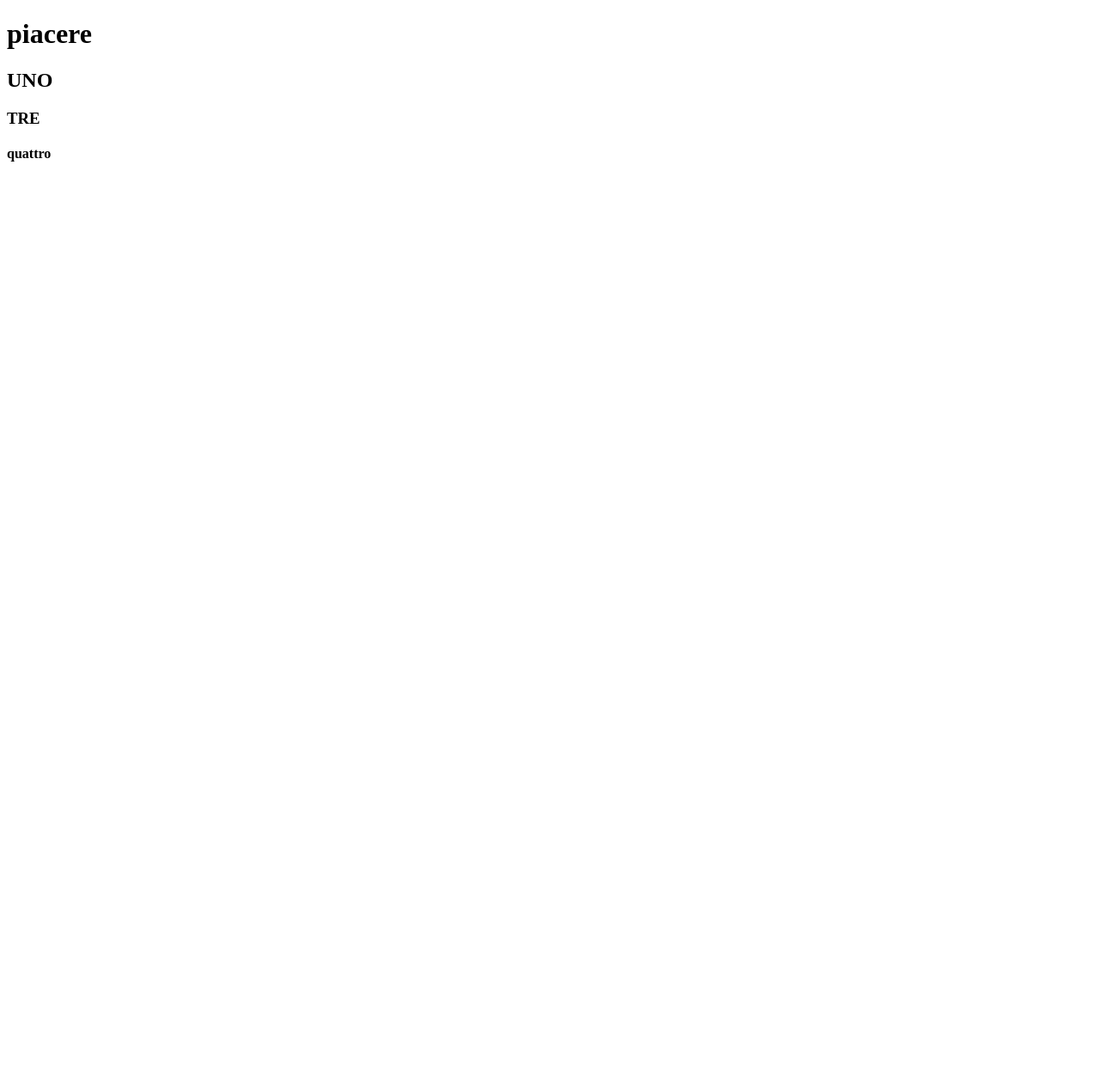
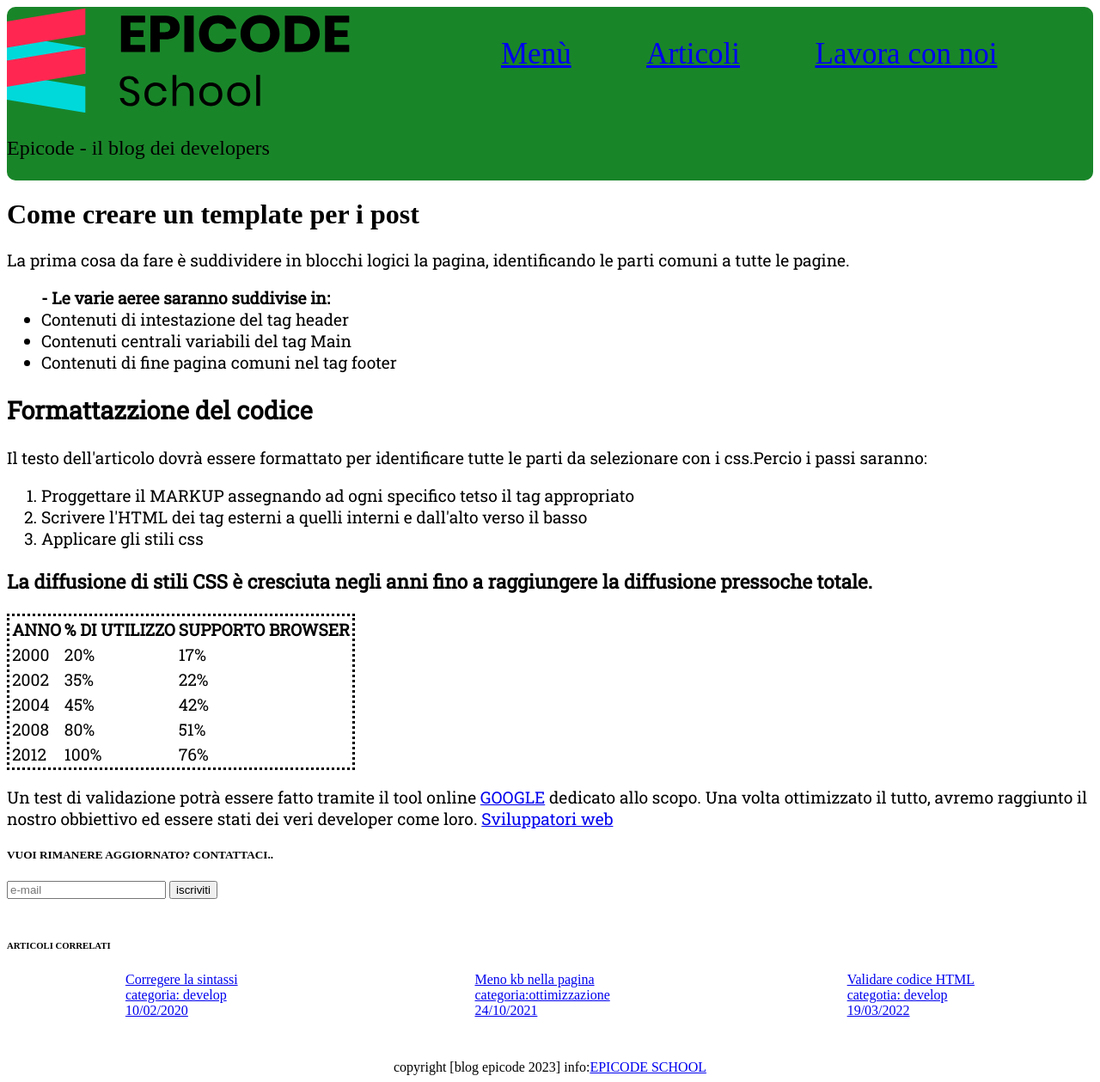
Before and after one commit to Simone-Congiu/U1-W1-D2, a plain HTML site: page index.html in a window 1280 px wide. Shown: the whole page at 86% size. Before the commit the page ends 800 px from the top, so only its background shows below. Drawn offline with Linux system fonts and the light colour scheme.

Commit message:
blog-example

```diff
--- a/index.html
+++ b/index.html
@@ -1,16 +1,139 @@
 <!DOCTYPE html>
 <html lang="en">
-<head>
-    <meta charset="UTF-8">
-    <meta http-equiv="X-UA-Compatible" content="IE=edge">
-    <meta name="viewport" content="width=device-width, initial-scale=1.0">
-    <title>Document</title>
-</head>
-<body>
-    <h1>piacere</h1>
-    <h2>UNO</h2>
-    <H3>TRE</H3>
-    <h4>quattro</h4>
+  <head>
+    <meta charset="UTF-8" />
+    <meta http-equiv="X-UA-Compatible" content="IE=edge" />
+    <meta name="viewport" content="width=device-width, initial-scale=1.0" />
+    <link rel="stylesheet" href="style.css" type="text/css" />
+    <title>Sviluppo di una pagina web: blog-Epicode</title>
+  </head>
+  <body>
+    <header id="header">
+      <div>
+        <img src="./assets/img/logo.svg" alt="Epicode-logo" />
+        <p>Epicode - il blog dei developers</p>
+      </div>
 
-</body>
+      <ul class="menu">
+        <li class="li"><a href="#">Menù</a></li>
+        <li class="li"><a href="#">Articoli</a></li>
+        <li class="li"><a href="#">Lavora con noi</a></li>
+      </ul>
+    </header>
+
+    <main id="main">
+      <h1>Come creare un template per i post</h1>
+      <div class="content">
+        <p>
+          La prima cosa da fare è suddividere in blocchi logici la pagina,
+          identificando le parti comuni a tutte le pagine.
+        </p>
+
+        <ul>
+          <b>- Le varie aeree saranno suddivise in:</b>
+          <li>Contenuti di intestazione del tag header</li>
+          <li>Contenuti centrali variabili del tag Main</li>
+          <li>Contenuti di fine pagina comuni nel tag footer</li>
+        </ul>
+
+        <h2>Formattazzione del codice</h2>
+        <p>
+          Il testo dell'articolo dovrà essere formattato per identificare tutte
+          le parti da selezionare con i css.Percio i passi saranno:
+        </p>
+        <ol>
+          <li>
+            Proggettare il MARKUP assegnando ad ogni specifico tetso il tag
+            appropriato
+          </li>
+          <li>
+            Scrivere l'HTML dei tag esterni a quelli interni e dall'alto verso
+            il basso
+          </li>
+          <li>Applicare gli stili css</li>
+        </ol>
+
+        <h3>
+          La diffusione di stili CSS è cresciuta negli anni fino a raggiungere
+          la diffusione pressoche totale.
+        </h3>
+        <table class="table">
+          <thead>
+            <tr>
+              <th>ANNO</th>
+              <th>% DI UTILIZZO</th>
+              <th>SUPPORTO BROWSER</th>
+            </tr>
+          </thead>
+          <tbody>
+            <tr>
+              <td>2000</td>
+              <td>20%</td>
+              <td>17%</td>
+            </tr>
+            <tr>
+              <td>2002</td>
+              <td>35%</td>
+              <td>22%</td>
+            </tr>
+            <tr>
+              <td>2004</td>
+              <td>45%</td>
+              <td>42%</td>
+            </tr>
+            <tr>
+              <td>2008</td>
+              <td>80%</td>
+              <td>51%</td>
+            </tr>
+            <tr>
+              <td>2012</td>
+              <td>100%</td>
+              <td>76%</td>
+            </tr>
+          </tbody>
+        </table>
+
+        <p>
+          Un test di validazione potrà essere fatto tramite il tool online
+          <a href="https://www.google.it/">GOOGLE</a> dedicato allo scopo. Una
+          volta ottimizzato il tutto, avremo raggiunto il nostro obbiettivo ed
+          essere stati dei veri developer come loro.
+          <a href="https://www.youtube.com/watch?v=Vq0BQzaWV5s"
+            >Sviluppatori web</a
+          >
+        </p>
+      </div>
+      <div>
+        <h5>VUOI RIMANERE AGGIORNATO? CONTATTACI..</h5>
+        <form>
+          <input type="email" placeholder="e-mail" />
+          <button type="submit">iscriviti</button>
+        </form>
+      </div>
+    </main>
+    <h6>ARTICOLI CORRELATI</h6>
+    <div class="related">
+      <div>
+        <a href="#"
+          >Corregere la sintassi<br />categoria: develop<br />10/02/2020</a
+        >
+      </div>
+      <div>
+        <a href="#"
+          >Meno kb nella pagina<br />categoria:ottimizzazione<br />24/10/2021</a
+        >
+      </div>
+      <div>
+        <a href="#"
+          >Validare codice HTML<br />categotia: develop<br />
+          19/03/2022</a
+        >
+      </div>
+    </div>
+
+    <footer id="footer">
+      copyright [blog epicode 2023] info:<a href="#">EPICODE SCHOOL</a>
+    </footer>
+  </body>
 </html>
--- /dev/null
+++ b/style.css
@@ -0,0 +1,62 @@
+
+@import url('https://fonts.googleapis.com/css2?family=Roboto+Slab&display=swap');
+#header{
+    width: 100%;
+    padding: 0;
+    display:flex;
+    background-color:rgb(25, 133, 41);
+    border-radius: 10px;
+}
+
+#header p{
+    font-size: 1.5em;
+}
+
+.menu{
+    list-style: none;
+    display: flex;
+    font-size: 35px;
+    padding:0;
+    margin-left: 5em;
+}
+
+#main{
+    margin-bottom: 3em;
+
+}
+
+.content{
+    font-family:'Roboto Slab', serif;
+    font-size: 1.2em;
+}
+
+.li{
+    display: inline;
+    margin-right: 2.5em;
+
+}
+
+.table{
+    border: medium;
+    border-style: dotted;
+    border-bottom-right-radius: medium;
+
+}
+
+.table th tr td{
+    margin-right: 15em;
+}
+
+
+
+.related{
+    display: flex;
+    justify-content: space-around;
+    margin-bottom: 3em;
+
+}
+
+#footer{
+    display: flex;
+    justify-content: center;
+}
```
Also changed, not shown: assets/img/logo.svg (added).
